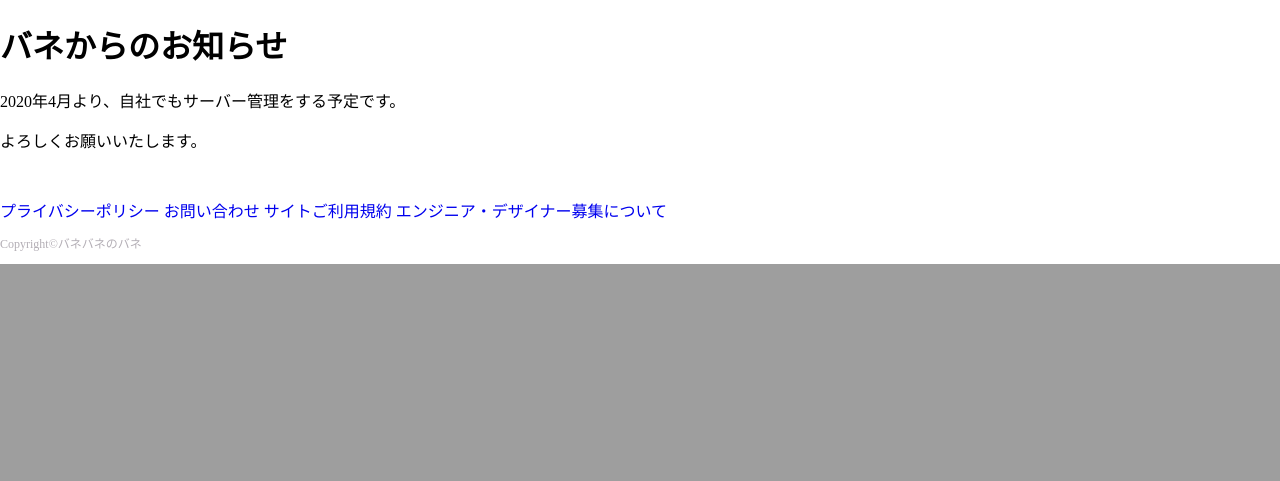
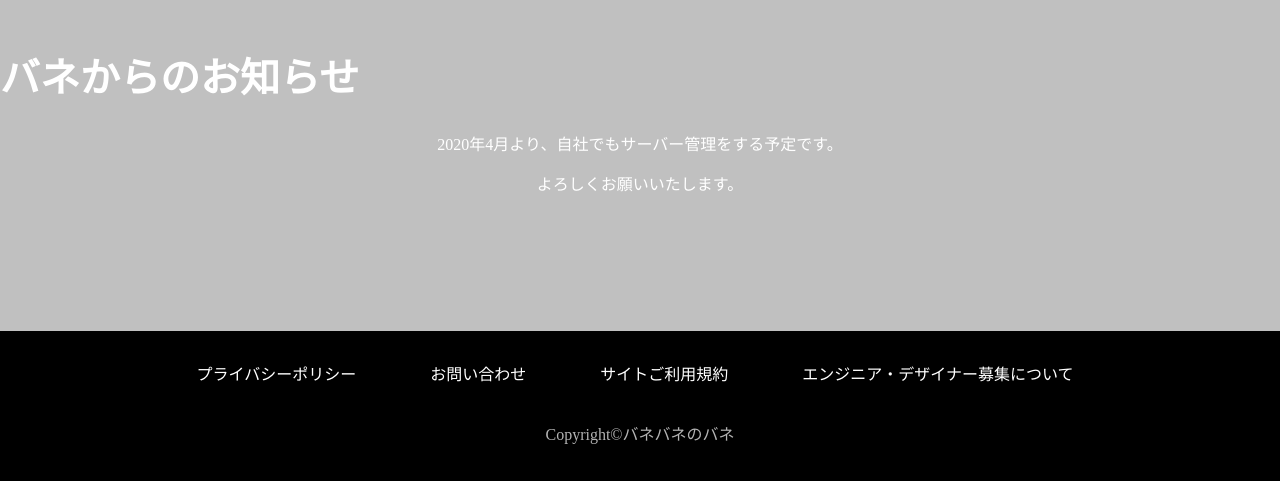
Before and after one commit to key0099/key0099.github.io-, a PHP site: page / in a window 1280 px wide. Shown: the part 729-1210 px from the top of the page. Before the commit the page ends 993 px from the top, so only its background shows below. Run offline with PHP 8.4, Linux system fonts and the light colour scheme; some libraries are stand-ins or nearby versions.

Commit message:
Update stylesheet.css

```diff
--- a/stylesheet.css
+++ b/stylesheet.css
@@ -11,7 +11,7 @@ a {
   width: 1170px;
   padding: 0 15px;
   margin: 0 auto;
-    text-align: center;
+  text-align: center;
 }
 
 .top-wrapper {
@@ -40,11 +40,11 @@ a {
   margin: 10px 0;
 }
 
-.signup {
+.schedule {
   background-color: #239b76;
 }
 
-.sendmail {
+.send-mail {
   background-color: #f19ca7;
   margin-right: 10px;
 }
@@ -103,14 +103,6 @@ header {
   color: white;
   display: block;
 }
-
-.lesson-wrapper {
-  height: 500px;
-  padding-bottom: 80px;
-  background-color: #f7f7f7;
-  text-align: center;
-}
-
 .heading {
   padding-top: 60px;
   padding-bottom: 30px;
@@ -124,31 +116,34 @@ header {
   font-weight: normal;
 }
 
-.message-wrapper {
-  border-bottom: 1px solid #eee;
-  padding-bottom: 80px;
+.main {
+  padding: 20px 0 120px 0;
+  background-color: #c0c0c0;
+  color: white;
+}
+.message1{
   text-align: center;
 }
-
-.message {
-  padding: 15px 40px;
-  background-color:#f19ca7;
-  cursor: pointer;
-  box-shadow: 0 7px #f19ca7;
+.main h1{
+  font-size: 40px;
 }
-
-.message:active {
-  position: relative;
-  top: 7px;
-  box-shadow: none;
+.campanylist a{
+  padding : 40px 0px 50px 30px;
+  color: white;
+  margin-right: 40px;
+  }
+  .footer{
+  background-color: #000000;
+  height: 120px;
+  text-align: center;
+  padding-top : 30px;
+  }
+  .footer p {
+    color: #fff;
+    opacity: 0.7;
+    padding-top : 20px;
+  }
+.Copyright{
+  font-size: 16px;
+  padding-top: 10px;
 }
-
-
-footer p {
-  color: #b3aeb5;
-  font-size: 12px;
-}
-
-footer {
-  padding-top: 30px;
-}
```
